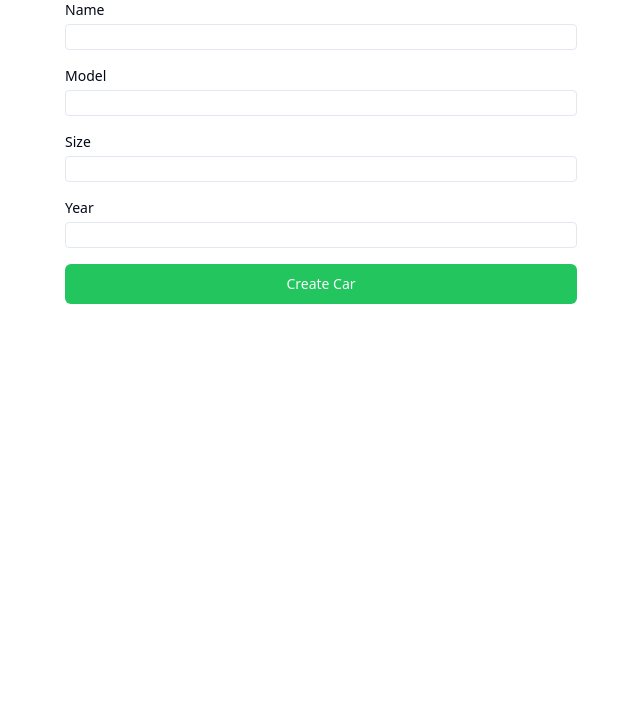
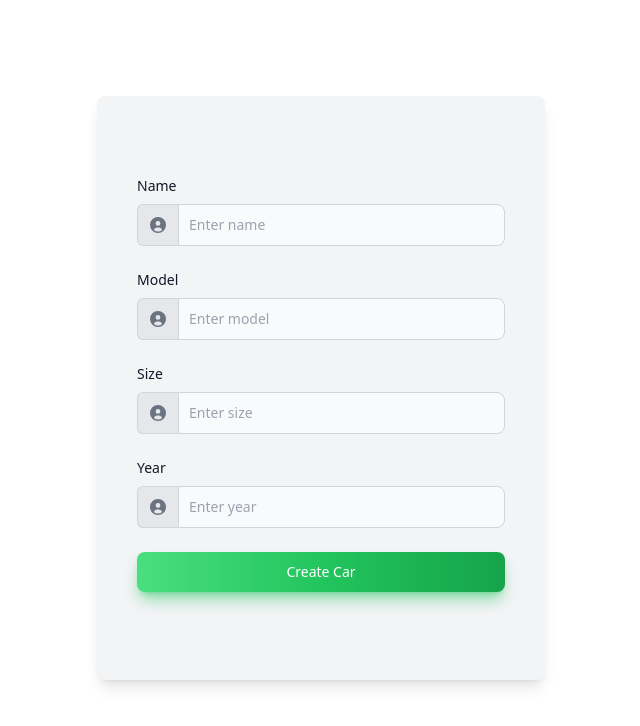
Before and after one commit to fthliqml/CarDealer-React-Team1, a React (Vite) app: page /create-car in a window 1280 px wide. Shown: the top 726 px of the page, without its empty margins (319-959 px from the left). Built offline with nearby package versions, Linux system fonts and the light colour scheme.

Commit message:
refactor and moduft CreateCarForm

```diff
--- a/src/components/CarProduct/CreateCarForm.jsx
+++ b/src/components/CarProduct/CreateCarForm.jsx
@@ -2,8 +2,14 @@ import { useState, useRef } from "react";
 import apiInstance from "@/api/apiInstance";
 import { Button } from "../ui/button";
 import MyAlert from "../ui/myAlert";
+import FormField from "../CarProduct/FormField";
+import IconUser from "../CarProduct/IconUser";
+import useAlert from "../CarProduct/useAlert";
+import { useNavigate } from "react-router-dom";
 
-const CreateCarForm = ({onCarCreated}) => {
+const CreateCarForm = ({ onCarCreated }) => {
+  const { alert, showAlert, triggerAlert } = useAlert();
+
   const [formData, setFormData] = useState({
     name: "",
     model: "",
@@ -11,32 +17,26 @@ const CreateCarForm = ({onCarCreated}) => {
     year: "",
   });
 
-  const [alert, setAlert] = useState({
-    title: "",
-    description: "",
-    variant: "default",
-  });
-
-  const [showAlert, setShowAlert] = useState(false);
-
-  const alertRef = useRef(null);
+  const navigate = useNavigate();
 
   const handleChange = (e) => {
     const { name, value } = e.target;
     setFormData((prev) => ({ ...prev, [name]: value }));
   };
 
+  const validateForm = () => {
+    return Object.values(formData).every((field) => field.trim() !== "");
+  };
+
   const handleSubmit = async (e) => {
     e.preventDefault();
 
-    // Basic validation for empty fields
-    if (!formData.name || !formData.model || !formData.size || !formData.year) {
-      setAlert({
+    if (!validateForm()) {
+      triggerAlert({
         title: "Error",
         description: "Please fill in all fields.",
         variant: "destructive",
       });
-      setShowAlert(true);
       return;
     }
 
@@ -46,24 +46,24 @@ const CreateCarForm = ({onCarCreated}) => {
       });
 
       if (res.data.isSuccess) {
-        setAlert({
+        triggerAlert({
           title: "Success",
           description: "Car created successfully",
           variant: "success",
         });
 
-        setFormData({
-          name: "",
-          model: "",
-          size: "",
-          year: "",
-        }); // Reset form
-        // Notify parent component about the new car
+        setFormData({ name: "", model: "", size: "", year: "" }); // Reset form
+
         if (onCarCreated) {
           onCarCreated(res.data.data.car);
         }
+
+        setTimeout(() => {
+          navigate("/cars");
+        }, 3000);
+
       } else {
-        setAlert({
+        triggerAlert({
           title: "Error",
           description: "Failed to create car.",
           variant: "destructive",
@@ -71,86 +71,46 @@ const CreateCarForm = ({onCarCreated}) => {
       }
     } catch (err) {
       console.error(err);
-      setAlert({
+      triggerAlert({
         title: "Error",
         description: err.response?.data?.message || "Failed to create car.",
         variant: "destructive",
       });
-    } finally {
-      setShowAlert(true); // Show the alert
-      setTimeout(() => setShowAlert(false), 3000); // Hide the alert after 3 seconds
     }
   };
 
   return (
-    <form onSubmit={handleSubmit} className="w-full max-w-lg mx-auto">
-      <div className="mb-4">
-        <label htmlFor="name" className="block text-sm font-medium">
-          Name
-        </label>
-        <input
-          type="text"
-          id="name"
-          name="name"
-          value={formData.name}
+    <div className="bg-gray-100 dark:bg-gray-800 p-6 py-0 rounded-lg shadow-lg max-w-md mx-auto mt-24 mb-28">
+      <form onSubmit={handleSubmit} className="max-w-lg mx-auto p-4 py-20">
+        {["name", "model", "size", "year"].map((field) => (
+          <FormField
+            key={field}
+            id={field}
+            label={field.charAt(0).toUpperCase() + field.slice(1)}
+            value={formData[field]}
             onChange={handleChange}
-          className="block w-full mt-1 border rounded"
+            placeholder={`Enter ${field}`}
+            icon={<IconUser />}
           />
-      </div>
-      <div className="mb-4">
-        <label htmlFor="model" className="block text-sm font-medium">
-          Model
-        </label>
-        <input
-          type="text"
-          id="model"
-          name="model"
-          value={formData.model}
-          onChange={handleChange}
-          className="block w-full mt-1 border rounded"
-        />
-      </div>
-      <div className="mb-4">
-        <label htmlFor="size" className="block text-sm font-medium">
-          Size
-        </label>
-        <input
-          type="text"
-          id="size"
-          name="size"
-          value={formData.size}
-          onChange={handleChange}
-          className="block w-full mt-1 border rounded"
-        />
-      </div>
-      <div className="mb-4">
-        <label htmlFor="year" className="block text-sm font-medium">
-          Year
-        </label>
-        <input
-          type="text"
-          id="year"
-          name="year"
-          value={formData.year}
-          onChange={handleChange}
-          className="block w-full mt-1 border rounded"
-        />
-      </div>
-      <Button type="submit" className="bg-green-500 w-full">
+        ))}
+
+        <Button
+          type="submit"
+          className="w-full py-2 text-white bg-gradient-to-r from-green-400 via-green-500 to-green-600 hover:bg-gradient-to-br focus:ring-4 focus:outline-none focus:ring-green-300 dark:focus:ring-green-800 shadow-lg shadow-green-500/50 dark:shadow-lg dark:shadow-green-800/80 font-medium rounded-lg text-sm px-5 py-2.5 text-center me-2 mb-2"
+        >
           Create Car
         </Button>
 
-      {/* Alert Message */}
         {showAlert && (
           <MyAlert
-          ref={alertRef}
             title={alert.title}
             description={alert.description}
             variant={alert.variant}
-          className="absolute top-96 left-1/2 transform -translate-x-1/2 w-1/3 animate-slide-in"
+            className="absolute top-2 left-1/2 transform -translate-x-1/2 w-1/3 animate-slide-in"
           />
         )}
       </form>
+    </div>
   );
 };
 
--- /dev/null
+++ b/src/components/CarProduct/FormField.jsx
@@ -0,0 +1,26 @@
+const FormField = ({ label, id, value, onChange, placeholder, icon }) => (
+    <div className="mb-6">
+      <label
+        htmlFor={id}
+        className="block mb-2 text-sm font-medium text-gray-900 dark:text-white"
+      >
+        {label}
+      </label>
+      <div className="flex">
+        <span className="inline-flex items-center px-3 text-sm text-gray-900 bg-gray-200 border border-e-0 border-gray-300 rounded-s-md dark:bg-gray-600 dark:text-gray-400 dark:border-gray-600">
+          {icon}
+        </span>
+        <input
+          type="text"
+          id={id}
+          name={id}
+          value={value}
+          onChange={onChange}
+          className="rounded-none rounded-e-lg bg-gray-50 border border-gray-300 text-gray-900 focus:ring-blue-500 focus:border-blue-500 block flex-1 min-w-0 w-full text-sm p-2.5 dark:bg-gray-700 dark:border-gray-600 dark:placeholder-gray-400 dark:text-white dark:focus:ring-blue-500 dark:focus:border-blue-500"
+          placeholder={placeholder}
+        />
+      </div>
+    </div>
+  );
+
+  export default FormField;
--- /dev/null
+++ b/src/components/CarProduct/IconUser.jsx
@@ -0,0 +1,12 @@
+const IconUser = () => (
+    <svg
+      className="w-4 h-4 text-gray-500 dark:text-gray-400"
+      xmlns="http://www.w3.org/2000/svg"
+      fill="currentColor"
+      viewBox="0 0 20 20"
+    >
+      <path d="M10 0a10 10 0 1 0 10 10A10.011 10.011 0 0 0 10 0Zm0 5a3 3 0 1 1 0 6 3 3 0 0 1 0-6Zm0 13a8.949 8.949 0 0 1-4.951-1.488A3.987 3.987 0 0 1 9 13h2a3.987 3.987 0 0 1 3.951 3.512A8.949 8.949 0 0 1 10 18Z" />
+    </svg>
+  );
+
+  export default IconUser;
--- /dev/null
+++ b/src/components/CarProduct/useAlert.jsx
@@ -0,0 +1,17 @@
+import { useState } from "react";
+
+const useAlert = (initialState = { title: "", description: "", variant: "default" }) => {
+  const [alert, setAlert] = useState(initialState);
+  const [showAlert, setShowAlert] = useState(false);
+
+  const triggerAlert = (newAlert, duration = 3000) => {
+    setAlert(newAlert);
+    setShowAlert(true);
+
+    setTimeout(() => setShowAlert(false), duration);
+  };
+
+  return { alert, showAlert, triggerAlert };
+};
+
+export default useAlert;
--- a/src/pages/CarProduct.jsx
+++ b/src/pages/CarProduct.jsx
@@ -21,9 +21,9 @@ function CarProduct() {
       <Container className={"mt-24"}>
       <button
           onClick={handleNavigate}
-          className="bg-blue-500 text-white py-2 px-4 rounded mb-4"
+          className="bg-blue-500 text-white py-2 px-4 rounded mb-4 ml-2"
         >
-          Go to Create Car Form
+          Go to Create Car
         </button>
         <CarList cars={cars} />
       </Container>
```
Lines whose indentation alone changed are shown as unchanged.
